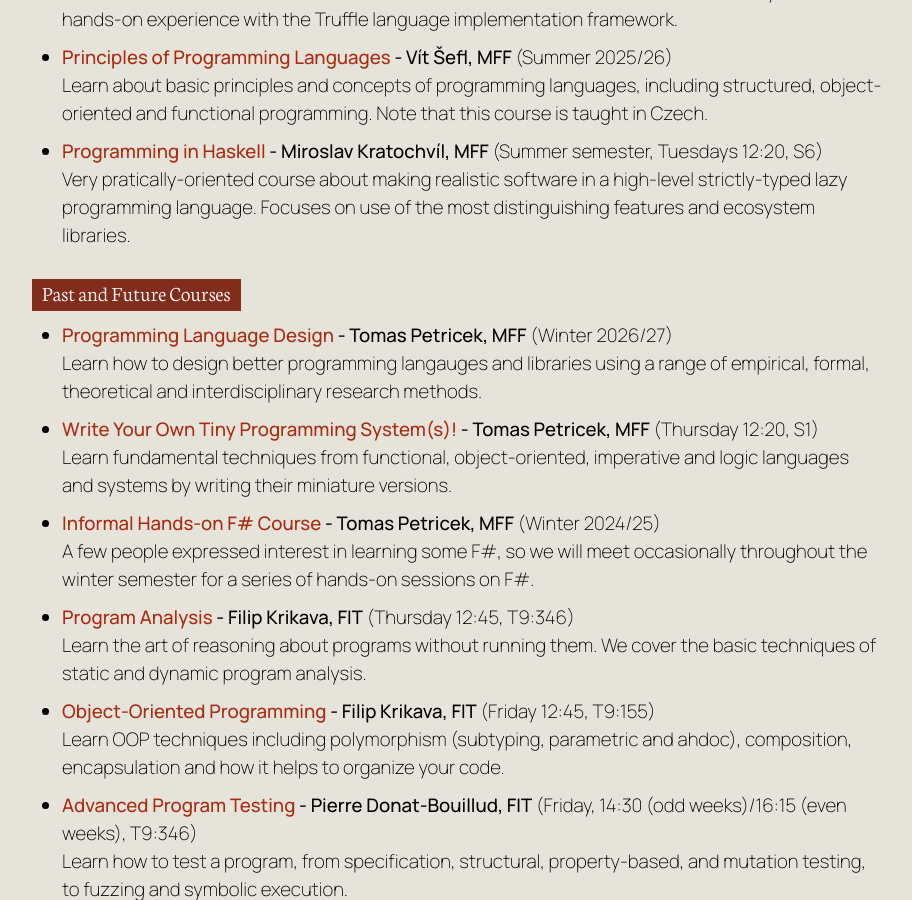
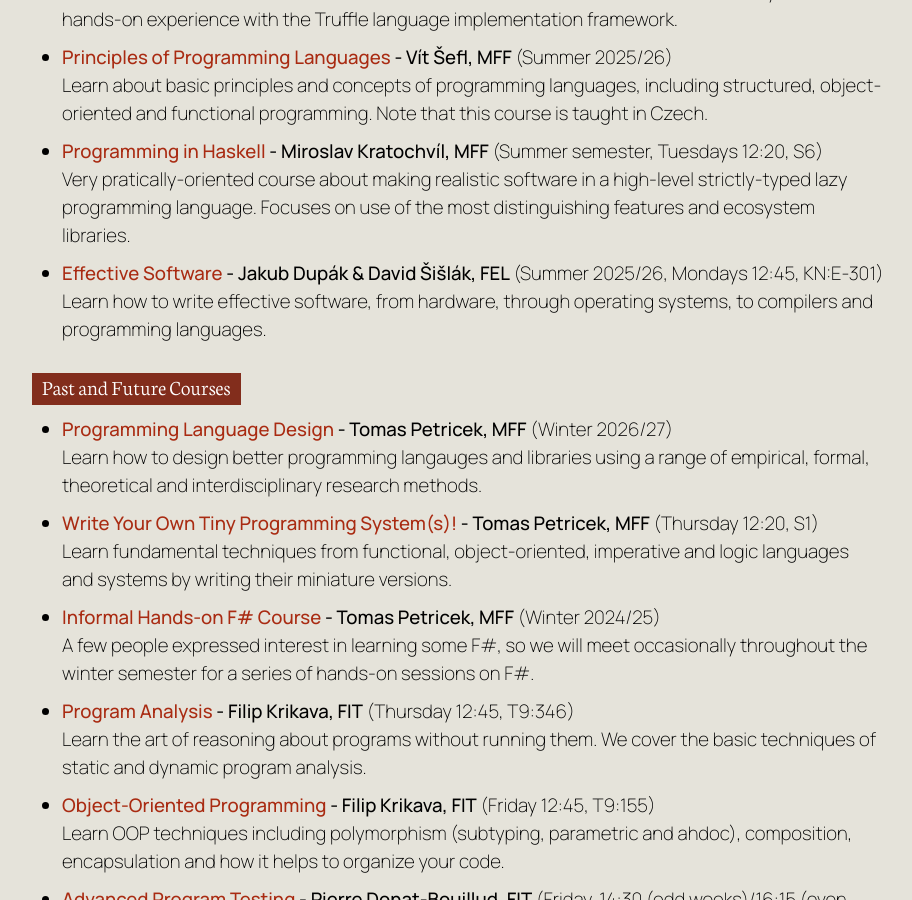
Before and after one commit to prgprg-org/prgprg-org.github.io, a Jekyll site: the page built from index.html, in a window 1280 px wide and 900 px high, scrolled down 2119 px. Shown: the whole window, without its empty margins (32-944 px from the left). Built offline with Jekyll 4.4.1, drawn with Linux system fonts in a browser that asks for light colours; some of the changed text lies outside the part shown.

Commit message:
Add Jakub Dupak

```diff
--- a/_data/courses.yml
+++ b/_data/courses.yml
@@ -95,3 +95,11 @@
   label: Very pratically-oriented course about making realistic software in a high-level strictly-typed lazy programming language. Focuses on use of the most distinguishing features and ecosystem libraries.
   language: Czech (switches to English on demand)
   current: yes
+
+- title: Effective Software
+  schedule: Summer 2025/26, Mondays 12:45, KN:E-301
+  lecturer: Jakub Dupák & David Šišlák, FEL
+  link: https://esw.pages.fel.cvut.cz/
+  label: Learn how to write effective software, from hardware, through operating systems, to compilers and programming languages.
+  language: English (+ Czech labs available)
+  current: yes
```
Also changed, not shown: _data/members.yml (+7 -0 lines), img/people/jakub.jpg (added).
